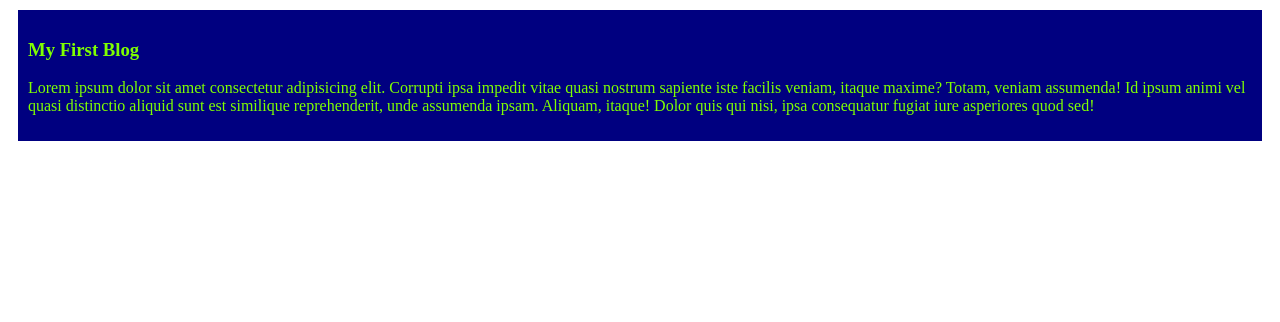
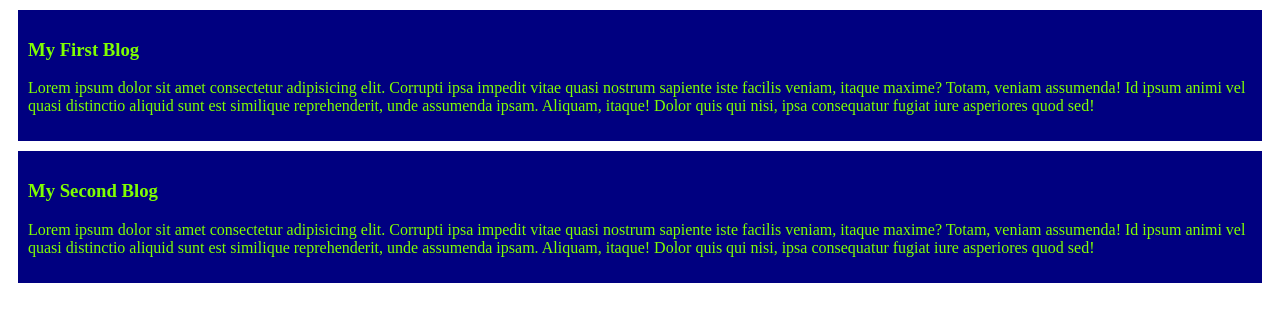
Before and after one commit to abdullahsami150/my-third-website, a plain HTML site: page index.html in a window 1280 px wide. Drawn offline with Linux system fonts and the light colour scheme.

Commit message:
added the second blog

```diff
--- a/index.html
+++ b/index.html
@@ -11,5 +11,10 @@
         <h3>My First Blog</h3>
         <p>Lorem ipsum dolor sit amet consectetur adipisicing elit. Corrupti ipsa impedit vitae quasi nostrum sapiente iste facilis veniam, itaque maxime? Totam, veniam assumenda! Id ipsum animi vel quasi distinctio aliquid sunt est similique reprehenderit, unde assumenda ipsam. Aliquam, itaque! Dolor quis qui nisi, ipsa consequatur fugiat iure asperiores quod sed!</p>
     </div>
+    <div>
+        <h3>My Second Blog</h3>
+        <p>Lorem ipsum dolor sit amet consectetur adipisicing elit. Corrupti ipsa impedit vitae quasi nostrum sapiente iste facilis veniam, itaque maxime? Totam, veniam assumenda! Id ipsum animi vel quasi distinctio aliquid sunt est similique reprehenderit, unde assumenda ipsam. Aliquam, itaque! Dolor quis qui nisi, ipsa consequatur fugiat iure asperiores quod sed!</p>
+    </div>
+
 </body>
 </html>
```
